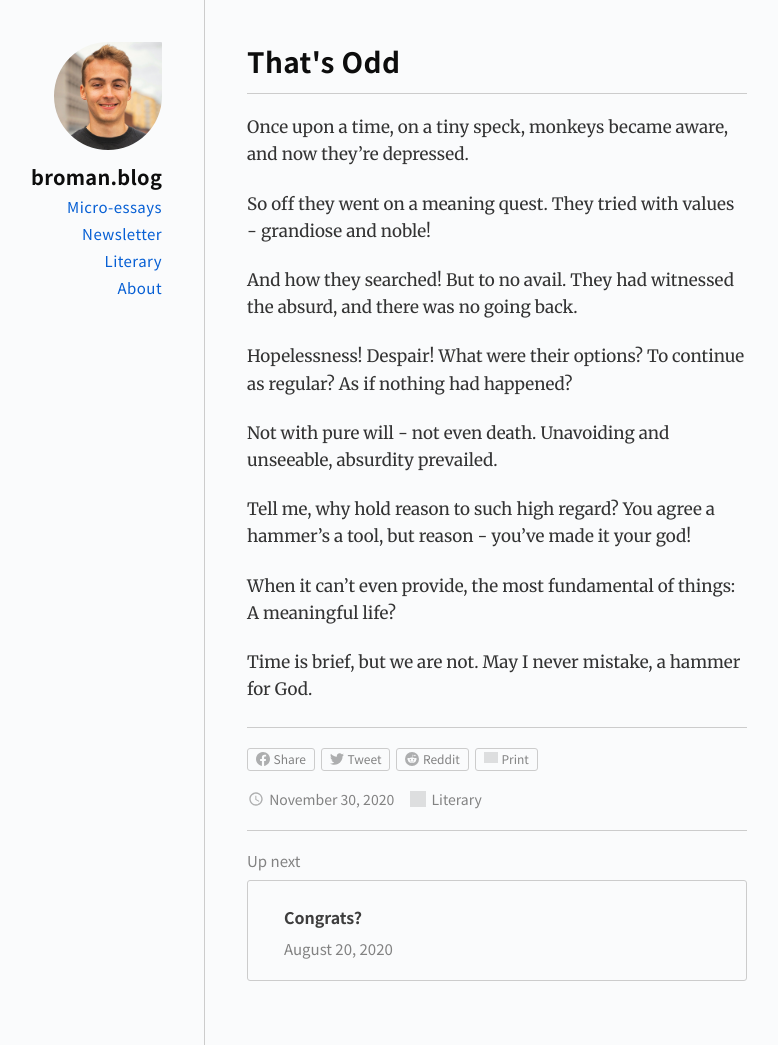
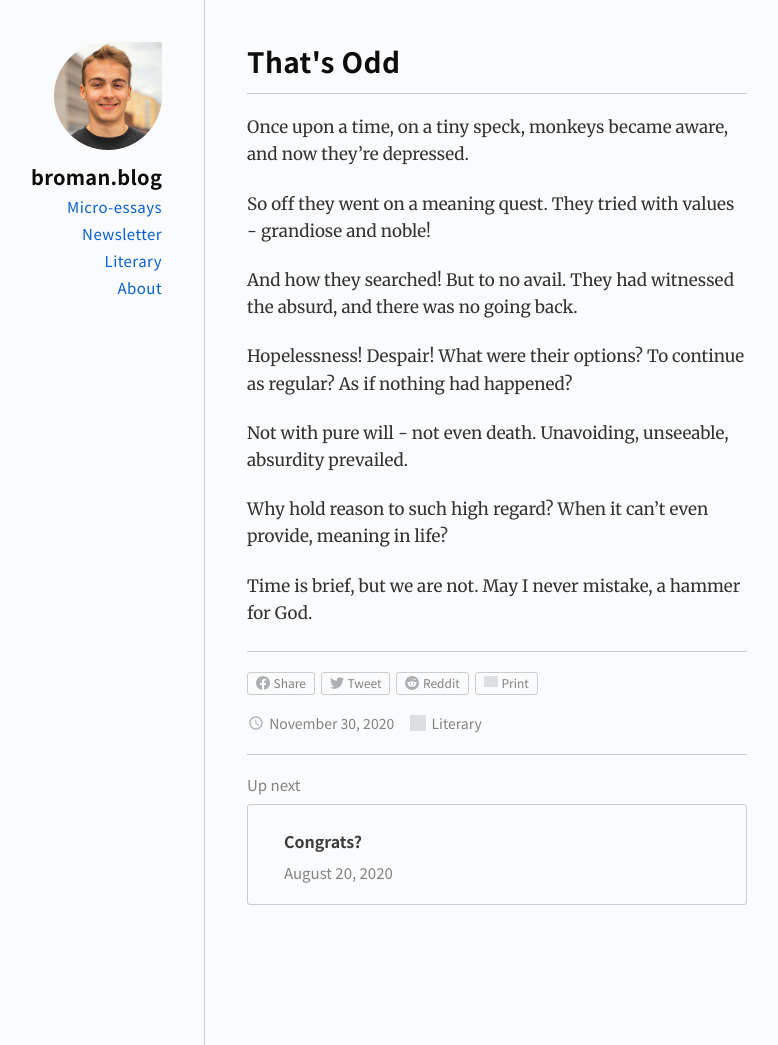
Before and after one commit to gdbroman/broman.blog, a Jekyll site: the page built from _posts/2020/2020-11-30-odd.md, in a window 1280 px wide and 1045 px high. Shown: the whole window, without its empty margins (251-1029 px from the left). Built offline with Jekyll 4.4.1, drawn with Linux system fonts in a browser that asks for light colours; grey boxes are pictures that could not be loaded.

Commit message:
revision

```diff
--- a/_posts/2020/2020-11-30-odd.md
+++ b/_posts/2020/2020-11-30-odd.md
@@ -12,10 +12,8 @@ And how they searched! But to no avail. They had witnessed the absurd, and there
 
 Hopelessness! Despair! What were their options? To continue as regular? As if nothing had happened?
 
-Not with pure will - not even death. Unavoiding and unseeable, absurdity prevailed.
+Not with pure will - not even death. Unavoiding, unseeable, absurdity prevailed.
 
-Tell me, why hold reason to such high regard? You agree a hammer’s a tool, but reason - you’ve made it your god!
-
-When it can’t even provide, the most fundamental of things: A meaningful life?
+Why hold reason to such high regard? When it can’t even provide, meaning in life?
 
 Time is brief, but we are not. May I never mistake, a hammer for God.
```
